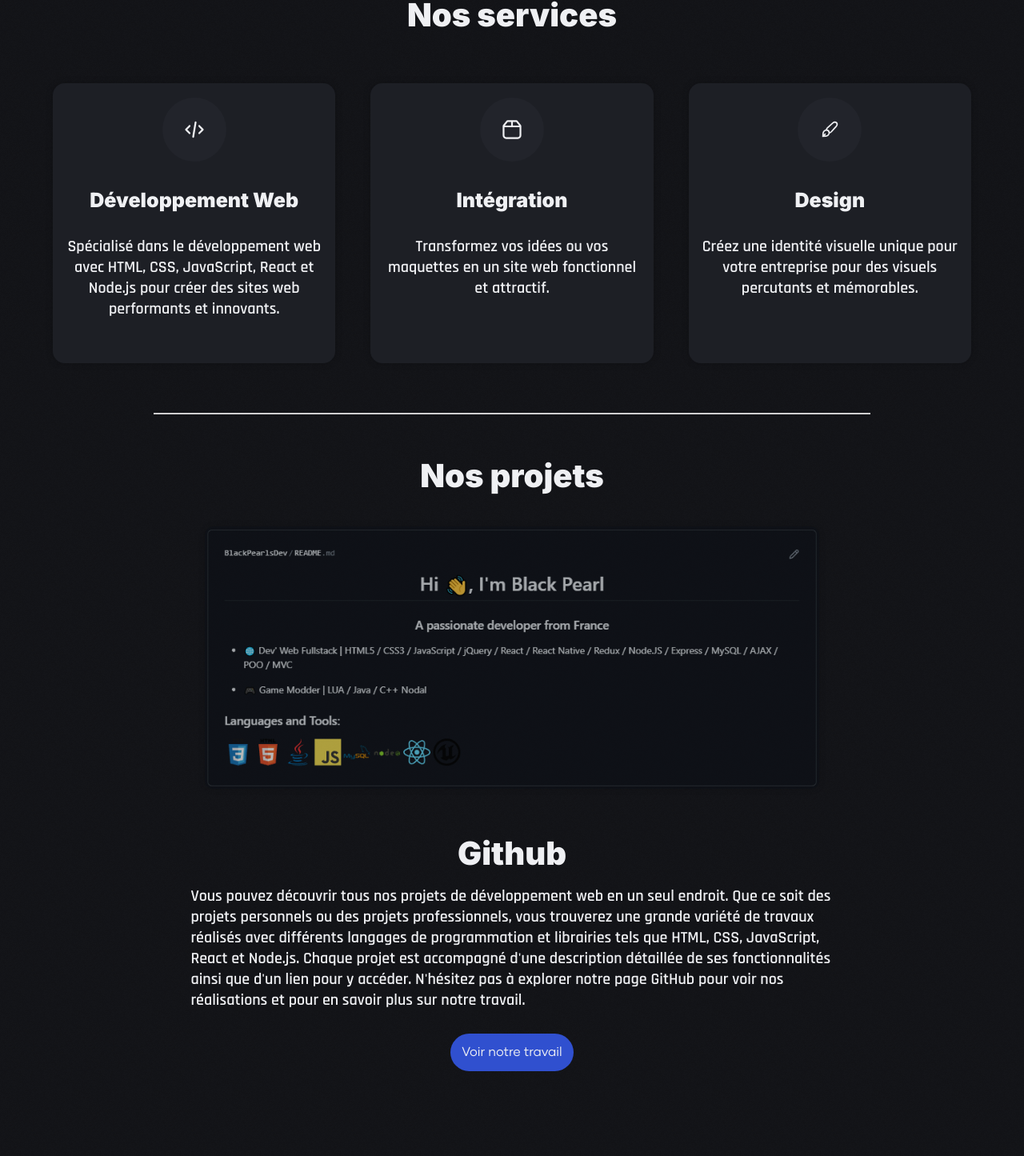
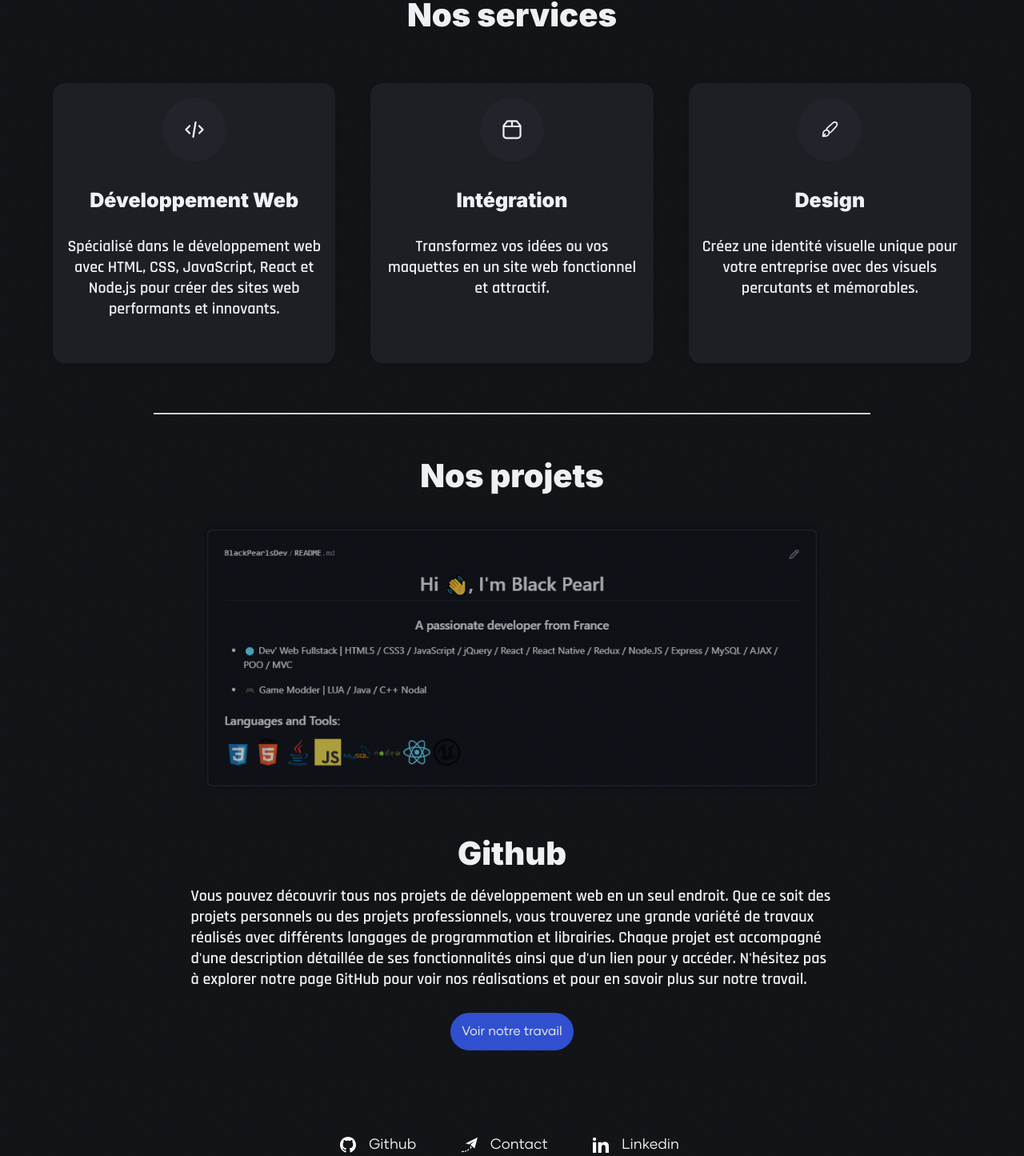
Before and after one commit to BlackPearlsDev/pearl.Web, a React (Create React App) app: page / in a window 1280 px wide. Shown: the part 858-2303 px from the top of the page at 80% size. Built offline with nearby package versions, Linux system fonts and the light colour scheme.

Commit message:
:pencil: Change of some texts

```diff
--- a/src/App.jsx
+++ b/src/App.jsx
@@ -204,7 +204,7 @@ function App() {
                     <div className='card-pos'>
                         <Card title='Développement Web' para1='Spécialisé dans le développement web avec HTML, CSS, JavaScript, React et Node.js pour créer des sites web performants et innovants.' path='M565.969 186.68c19.633 3.287 32.894 21.939 29.622 41.661l-96.093 579.223c-3.272 19.721-21.839 33.043-41.469 29.757-19.631-3.286-32.893-21.937-29.621-41.663l96.094-579.22c3.272-19.721 21.839-33.044 41.467-29.757zM345.293 341.596c14.073 14.138 14.073 37.059 0 51.196l-118.66 119.208 118.66 119.208c14.073 14.136 14.073 37.059 0 51.195-14.073 14.141-36.889 14.141-50.962 0l-144.141-144.803c-14.073-14.141-14.073-37.059 0-51.2l144.141-144.804c14.073-14.138 36.889-14.138 50.962 0zM678.707 341.596c14.071-14.138 36.887-14.138 50.963 0l144.137 144.804c14.075 14.141 14.075 37.059 0 51.2l-144.137 144.803c-14.075 14.141-36.892 14.141-50.963 0-14.071-14.136-14.071-37.059 0-51.195l118.658-119.208-118.658-119.208c-14.071-14.137-14.071-37.059 0-51.196z'/>
                         <Card title='Intégration' para1='Transformez vos idées ou vos maquettes en un site web fonctionnel et attractif.' path='M884.364 372.364v372.364c0 77.121-62.515 139.636-139.636 139.636h-465.455c-77.119 0-139.636-62.515-139.636-139.636v-372.364c0.002-15.505 5.165-30.882 15.192-43.479l129.662-162.909c13.246-16.643 33.357-26.339 54.628-26.339h345.766c21.271 0 41.379 9.696 54.626 26.339l129.662 162.909c10.031 12.597 15.192 27.974 15.192 43.479zM814.545 744.727v-325.818h-605.090l-0 325.818c0 38.558 31.259 69.818 69.818 69.818h465.455c38.558 0 69.818-31.26 69.818-69.818zM546.909 209.455v139.636h249.116l-111.141-139.636h-137.975zM477.091 349.091v-139.636h-137.973l-111.139 139.636h249.113z'/>
-                        <Card title='Design' para1='Créez une identité visuelle unique pour votre entreprise pour des visuels percutants et mémorables.' path='M215.785 808.215l9.306-148.941c4.634-74.161 62.679-139.050 134.341-154.871 10.994-37.581 33.047-67 46.109-80.063 0.396-0.396 0.801-0.781 1.215-1.156l220.154-199.206c1.043-0.943 2.122-1.805 3.235-2.587 24.25-21.74 55.222-35.95 88.297-38.016 35.952-2.246 67.593 10.277 89.698 32.345 22.072 22.107 34.593 53.748 32.344 89.699-2.067 33.077-16.272 64.046-38.014 88.295-0.782 1.113-1.648 2.195-2.588 3.237l-199.205 220.154c-0.377 0.414-0.763 0.819-1.159 1.215-13.042 13.042-42.384 35.044-79.877 46.057-15.746 71.75-80.687 129.894-154.915 134.535l-148.942 9.304zM368.217 743.056c51.411-3.212 95.692-47.495 98.904-98.904s-35.86-90.484-87.271-87.273c-51.412 3.212-95.693 47.495-98.905 98.904l-3.349 53.597 38.362-38.363c11.587-11.59 29.27-12.693 39.494-2.467 10.225 10.221 9.12 27.904-2.468 39.494l-38.362 38.363 53.595-3.351zM579.914 337.149l-137.855 124.736c-6.312 6.507-17.57 21.578-25.233 40.871 54.316 9.314 95.006 49.953 104.39 104.239 19.237-7.666 34.267-18.893 40.76-25.19l124.737-137.855 73.667-81.879 1.597-1.684c12.949-14.004 21.448-32.109 22.658-51.479 1.28-20.527-5.865-38.595-18.455-51.227-12.632-12.592-30.701-19.736-51.228-18.453-19.368 1.21-37.474 9.708-51.479 22.657l-1.68 1.597-81.878 73.666z'/>
+                        <Card title='Design' para1='Créez une identité visuelle unique pour votre entreprise avec des visuels percutants et mémorables.' path='M215.785 808.215l9.306-148.941c4.634-74.161 62.679-139.050 134.341-154.871 10.994-37.581 33.047-67 46.109-80.063 0.396-0.396 0.801-0.781 1.215-1.156l220.154-199.206c1.043-0.943 2.122-1.805 3.235-2.587 24.25-21.74 55.222-35.95 88.297-38.016 35.952-2.246 67.593 10.277 89.698 32.345 22.072 22.107 34.593 53.748 32.344 89.699-2.067 33.077-16.272 64.046-38.014 88.295-0.782 1.113-1.648 2.195-2.588 3.237l-199.205 220.154c-0.377 0.414-0.763 0.819-1.159 1.215-13.042 13.042-42.384 35.044-79.877 46.057-15.746 71.75-80.687 129.894-154.915 134.535l-148.942 9.304zM368.217 743.056c51.411-3.212 95.692-47.495 98.904-98.904s-35.86-90.484-87.271-87.273c-51.412 3.212-95.693 47.495-98.905 98.904l-3.349 53.597 38.362-38.363c11.587-11.59 29.27-12.693 39.494-2.467 10.225 10.221 9.12 27.904-2.468 39.494l-38.362 38.363 53.595-3.351zM579.914 337.149l-137.855 124.736c-6.312 6.507-17.57 21.578-25.233 40.871 54.316 9.314 95.006 49.953 104.39 104.239 19.237-7.666 34.267-18.893 40.76-25.19l124.737-137.855 73.667-81.879 1.597-1.684c12.949-14.004 21.448-32.109 22.658-51.479 1.28-20.527-5.865-38.595-18.455-51.227-12.632-12.592-30.701-19.736-51.228-18.453-19.368 1.21-37.474 9.708-51.479 22.657l-1.68 1.597-81.878 73.666z'/>
                     </div>
                 </section>
 
@@ -214,7 +214,7 @@ function App() {
 
                 <section className='about little reveal'>
                     <h2>Nos projets</h2>
-                    <Project img={githubBg} alt='Screenshot de mon profil Github' title='Github' para="Vous pouvez découvrir tous nos projets de développement web en un seul endroit. Que ce soit des projets personnels ou des projets professionnels, vous trouverez une grande variété de travaux réalisés avec différents langages de programmation et librairies tels que HTML, CSS, JavaScript, React et Node.js. Chaque projet est accompagné d'une description détaillée de ses fonctionnalités ainsi que d'un lien pour y accéder. N'hésitez pas à explorer notre page GitHub pour voir nos réalisations et pour en savoir plus sur notre travail."></Project>
+                    <Project img={githubBg} alt='Screenshot de mon profil Github' title='Github' para="Vous pouvez découvrir tous nos projets de développement web en un seul endroit. Que ce soit des projets personnels ou des projets professionnels, vous trouverez une grande variété de travaux réalisés avec différents langages de programmation et librairies. Chaque projet est accompagné d'une description détaillée de ses fonctionnalités ainsi que d'un lien pour y accéder. N'hésitez pas à explorer notre page GitHub pour voir nos réalisations et pour en savoir plus sur notre travail."></Project>
                 </section>
 
                 {widthScreen > 767 && (
```
